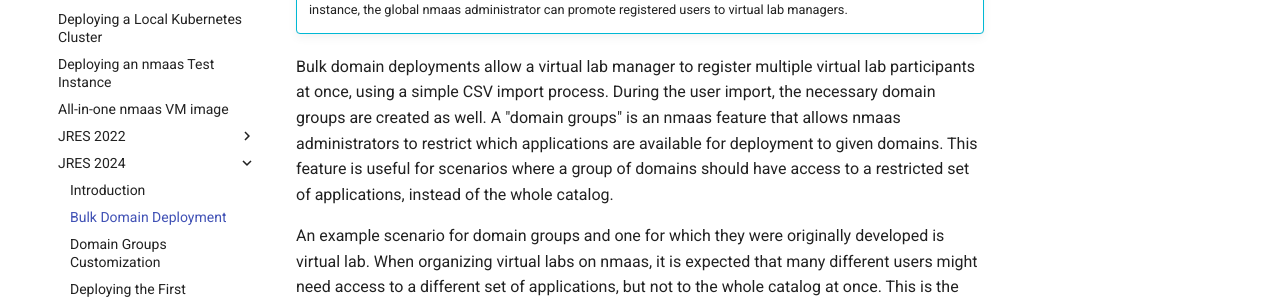
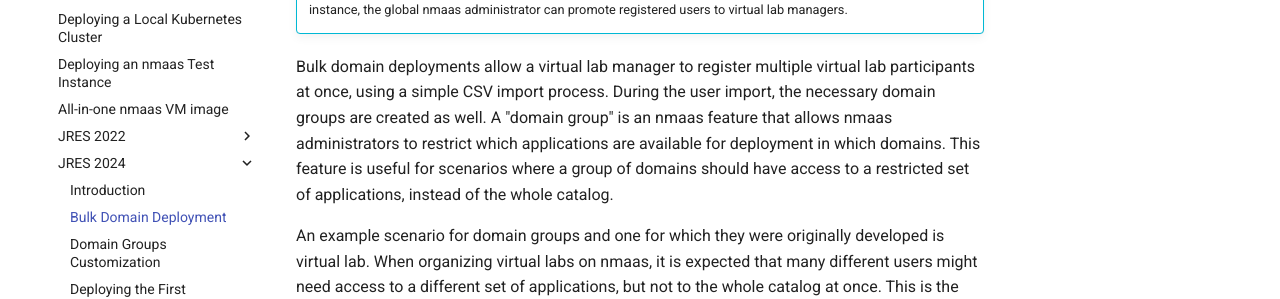
Before and after one commit to nmaas-platform/nmaas-docs, an MkDocs documentation site: the page built from docs/tutorials-workshops/jres2024/p1_vlab-bulk-registration.md, in a window 1280 px wide and 900 px high. Shown: the part 291-590 px from the top of the window. Built offline with MkDocs 1.6.1 and Material for MkDocs 9.7.7, drawn with Linux system fonts in a browser that asks for light colours; some of the changed text lies outside the part shown.

Commit message:
Further minor changes to JRES 2024 content

```diff
--- a/docs/tutorials-workshops/jres2024/p1_vlab-bulk-registration.md
+++ b/docs/tutorials-workshops/jres2024/p1_vlab-bulk-registration.md
@@ -4,7 +4,7 @@
 
     The virtual lab manager role is a global nmaas role that allows access to the bulk domain deployment and bulk application deployment features, among other things. To become a virtual lab manager on the manager vLAB nmaas instance, please contact the nmaas team using the [contact form](https://vlab.dev.nmaas.eu/about?type=VLAB_REQUEST). If you have access to a self-hosted nmaas instance, the global nmaas administrator can promote registered users to virtual lab managers.
 
-Bulk domain deployments allow a virtual lab manager to register multiple virtual lab participants at once, using a simple CSV import process. During the user import, the necessary domain groups are created as well. A "domain groups" is an nmaas feature that allows nmaas administrators to restrict which applications are available for deployment to given domains. This feature is useful for scenarios where a group of domains should have access to a restricted set of applications, instead of the whole catalog.
+Bulk domain deployments allow a virtual lab manager to register multiple virtual lab participants at once, using a simple CSV import process. During the user import, the necessary domain groups are created as well. A "domain group" is an nmaas feature that allows nmaas administrators to restrict which applications are available for deployment in which domains. This feature is useful for scenarios where a group of domains should have access to a restricted set of applications, instead of the whole catalog.
 
 An example scenario for domain groups and one for which they were originally developed is virtual lab. When organizing virtual labs on nmaas, it is expected that many different users might need access to a different set of applications, but not to the whole catalog at once. This is the case when a university uses nmaas for conducting virtual labs for multiple courses. Students enrolled in course A might need access to applications 1, 2, and 3, while students in course B might need access to applications 4, 5, and 6. Assuming that the complete nmaas catalog also includes applications aimed at the teaching staff which might require additional compute resources or present security risks when deployed by students, such applications should not be deployable in the students' domains.
 
@@ -42,4 +42,4 @@
 
 In the image above we can see that all 5 domains were created (created column is true) since they did not exist before, along with the 5 user accounts.
 
-After import, details about the domain group can also be seen by navigating to the `Domain groups` option using the `cog wheel` symbol in the navigation menu (next to the `Advanced` dropdown). As each domain group is identified by a descriptive name and a unique identifier, at this point the name can be changed to something else, such as the full name of the given course or module as part of which the lab exercises are organized.
+After import, details about the domain group can also be seen by navigating to the `Domain groups` option using the cog wheel symbol in the navigation menu (next to the `Advanced` dropdown). As each domain group is identified by a descriptive name and a unique identifier, at this point the name can be changed to something else, such as the full name of the given course or module as part of which the lab exercises are organized.
```
Also changed, not shown: docs/tutorials-workshops/all-in-one-vm-image.md (+1 -1 lines), docs/tutorials-workshops/jres2024/p3_deploying-the-first-app.md (+3 -3 lines), docs/tutorials-workshops/jres2024/p4_complete-web-dev-vlab-scenario.md (+3 -0 lines).
